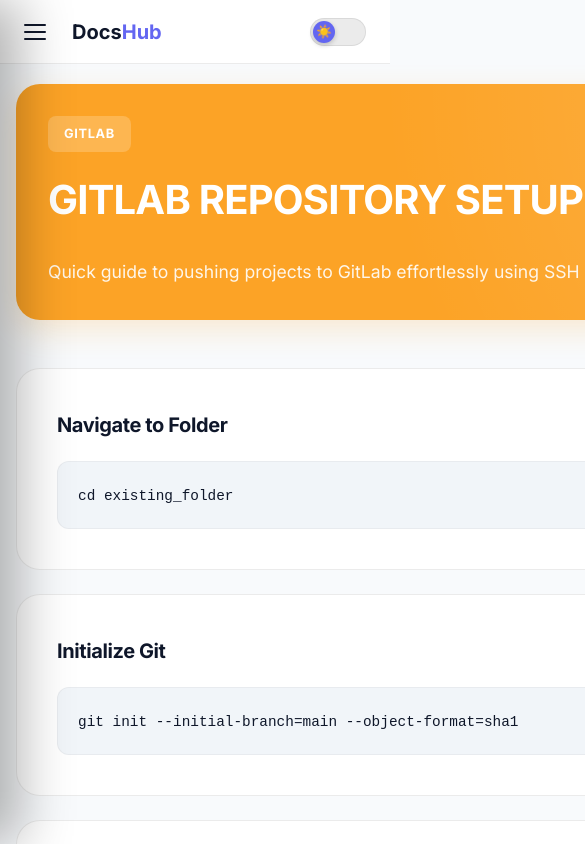
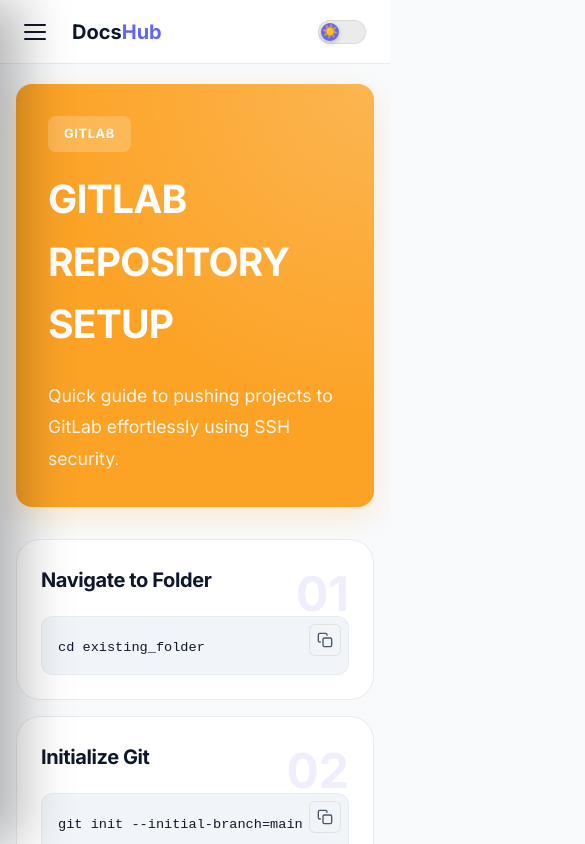
Before and after one commit to dotnetS3110/central-docs, an Angular app: page /gitlab-setup in a window 390 px wide. Shown: the top 844 px of the page, 585 px wide, since content can reach past the window. Built offline with nearby package versions, Linux system fonts and the light colour scheme.

Commit message:
add project documentation, modular SCSS components, and initialized Git hooks

```diff
--- a/src/app/app.css
+++ b/src/app/app.css
@@ -2,6 +2,7 @@
   display: flex;
   min-height: 100vh;
   position: relative;
+  overflow-x: hidden;
 }
 
 .main-content {
@@ -10,7 +11,9 @@
   padding: 2rem;
   background-color: var(--bg-main);
   transition: all 0.3s cubic-bezier(0.4, 0, 0.2, 1);
+  min-width: 0;
 }
+
 
 .content-wrapper {
   max-width: 1200px;
--- a/src/app/pages/gitlab-setup/gitlab-setup.html
+++ b/src/app/pages/gitlab-setup/gitlab-setup.html
@@ -47,7 +47,7 @@
       </section>
 
       <section class="full-width ssh-section">
-        <h2>🔐 SSH Security Setup</h2>
+        <h2><span class="icon">🔐</span> SSH Security Setup</h2>
         <p>Ensure your secure connection by configuring SSH keys.</p>
         <div class="code-block-wrapper">
           <div class="code-container">
--- a/src/assets/scss/about/about.scss
+++ b/src/assets/scss/about/about.scss
@@ -1,13 +1,14 @@
 .about-page {
   max-width: 900px;
   margin: 0 auto;
+  padding: 0 1rem;
 }
 .header {
   text-align: center;
   margin-bottom: 4rem;
 
   h1 {
-    font-size: 3.5rem;
+    font-size: clamp(2.5rem, 8vw, 3.5rem);
     margin-bottom: 1rem;
     background: linear-gradient(135deg, var(--primary), var(--secondary));
     -webkit-background-clip: text;
@@ -78,3 +79,25 @@
   border-top: 1px solid var(--border-glass);
   color: var(--text-dim);
 }
+
+@media screen and (max-width: 768px) {
+  .header {
+    margin-bottom: 2.5rem;
+  }
+  .card {
+    padding: 2rem;
+  }
+  .mission-section {
+    margin-bottom: 2.5rem;
+  }
+}
+
+@media screen and (max-width: 480px) {
+  .card {
+    padding: 1.5rem;
+    border-radius: 16px;
+  }
+  .feature-card {
+    padding: 1.5rem;
+  }
+}
--- a/src/assets/scss/angular-commands/angular-commands.scss
+++ b/src/assets/scss/angular-commands/angular-commands.scss
@@ -334,8 +334,39 @@
 @media screen and (max-width: 800px) {
   .cheat-grid {
     grid-template-columns: 1fr;
+    gap: 1.5rem;
+  }
+  .header {
+    padding: 2rem;
+    border-radius: 16px;
+    margin-bottom: 2rem;
   }
   .header h1 {
-    font-size: 2.5rem;
+    font-size: clamp(2rem, 10vw, 2.5rem);
+  }
+  .cheat-card {
+    padding: 1.5rem;
+  }
+  .onboarding-steps {
+    grid-template-columns: 1fr;
   }
 }
+
+@media screen and (max-width: 480px) {
+  .cmd-header {
+    flex-direction: column;
+    align-items: flex-start;
+    gap: 0.5rem;
+  }
+  .fix-header {
+    flex-direction: column;
+    align-items: flex-start;
+    gap: 0.75rem;
+  }
+  .solution-step {
+    gap: 1rem;
+  }
+  .onboarding-header h3 {
+    font-size: 1.5rem;
+  }
+}
--- a/src/assets/scss/components/sidebar/sidebar.scss
+++ b/src/assets/scss/components/sidebar/sidebar.scss
@@ -129,9 +129,12 @@
   }
 
   &.active {
-    background: linear-gradient(90deg, rgba(99, 102, 241, 0.1) 0%, rgba(99, 102, 241, 0) 100%);
+    background: linear-gradient(90deg, rgba(99, 102, 241, 0.1) 0%, rgba(99, 102, 241, 0.02) 100%);
     color: var(--primary);
-    border-left: 3px solid var(--primary);
+    border-left: 4px solid var(--primary);
+    margin-left: -1.5rem;
+    padding-left: calc(1.5rem + 1rem - 4px);
+    border-radius: 0 12px 12px 0;
 
     .icon {
       color: var(--primary);
@@ -199,6 +202,8 @@
 
 @media screen and (max-width: 1024px) {
   .sidebar {
+    width: 300px;
+    max-width: 90vw;
     transform: translateX(-100%);
     box-shadow: 20px 0 50px rgba(0, 0, 0, 0.3);
 
@@ -209,6 +214,17 @@
 
   .mobile-close {
     display: flex;
+    position: absolute;
+    right: 1.5rem;
+    top: 1.5rem;
+    font-size: 1.75rem;
+    width: 32px;
+    height: 32px;
+    align-items: center;
+    justify-content: center;
+    background: rgba(255, 255, 255, 0.05);
+    border-radius: 8px;
+    line-height: 1;
   }
 
   .nav-item {
@@ -219,10 +235,58 @@
 
 @media screen and (max-width: 480px) {
   .sidebar {
-    padding: 1.25rem 1rem;
+    width: 280px;
+    padding: 1.5rem 1.25rem;
   }
 
   .logo {
     margin-bottom: 2rem;
+    padding-right: 3rem; /* Space for close button */
+  }
+
+  .logo-text {
+    font-size: 1.25rem;
+  }
+
+  .user-info {
+    .name {
+      font-size: 0.85rem;
+    }
+    .role {
+      font-size: 0.7rem;
+    }
+  }
+
+  .avatar {
+    width: 36px;
+    height: 36px;
   }
 }
+
+
+/* Ensure Footer Toggle doesn't overlap */
+.footer-top {
+  display: flex;
+  align-items: center;
+  justify-content: space-between;
+  gap: 0.5rem;
+  width: 100%;
+}
+
+.user-profile {
+  flex: 1;
+  min-width: 0; /* Allow shrinking for text truncation */
+}
+
+.user-info {
+  min-width: 0;
+  p {
+    white-space: nowrap;
+    overflow: hidden;
+    text-overflow: ellipsis;
+  }
+}
+
+app-theme-toggle {
+  flex-shrink: 0;
+}
--- a/src/assets/scss/components/theme-toggle/theme-toggle.scss
+++ b/src/assets/scss/components/theme-toggle/theme-toggle.scss
@@ -37,6 +37,19 @@
   }
 }
 
-.icon {
-  font-size: 0.8rem;
+@media screen and (max-width: 480px) {
+  .toggle-track {
+    width: 48px;
+    height: 24px;
+  }
+  .toggle-thumb {
+    width: 18px;
+    height: 18px;
+    top: 2px;
+    left: 2px;
+
+    &.dark {
+      transform: translateX(24px);
+    }
+  }
 }
--- a/src/assets/scss/dashboard/dashboard.scss
+++ b/src/assets/scss/dashboard/dashboard.scss
@@ -122,6 +122,49 @@
   .main-content-grid { grid-template-columns: 1fr; }
 }
 
+@media (max-width: 768px) {
+  .dashboard {
+    padding: 1rem;
+  }
+  .stat-info .value {
+    font-size: 2.5rem;
+  }
+  .stat-card.premium {
+    padding: 1.5rem;
+    border-radius: 20px;
+  }
+  .chart-container-wrapper {
+    padding: 1.5rem;
+    border-radius: 24px;
+  }
+  .chart-header h3 {
+    font-size: 1.4rem;
+  }
+  .recent-activity {
+    padding: 1.5rem;
+    border-radius: 24px;
+  }
+}
+
+@media (max-width: 480px) {
+  .stat-card.premium {
+    flex-direction: column;
+    align-items: flex-start;
+    gap: 1rem;
+  }
+  .dashboard h1 {
+    font-size: 2rem;
+  }
+  .subtitle {
+    font-size: 0.95rem;
+  }
+  .activity-item {
+    padding: 1rem;
+    gap: 0.75rem;
+  }
+}
+
+
 .chart-container-wrapper {
   background: var(--bg-card);
   border: 1px solid var(--border-glass);
--- a/src/assets/scss/erp-blueprint/erp-blueprint.scss
+++ b/src/assets/scss/erp-blueprint/erp-blueprint.scss
@@ -209,6 +209,7 @@
 
 .dep-svg {
   width: 100%;
+  height: auto;
   max-width: 720px;
   margin: 0 auto;
   display: block;
@@ -559,10 +560,97 @@
 }
 
 @media screen and (max-width: 800px) {
-  .header h1 {
-    font-size: 2.5rem;
-  }
   .header {
     padding: 2rem;
+    border-radius: 16px;
+    margin-bottom: 2rem;
+
+    h1 {
+      font-size: clamp(2rem, 10vw, 2.5rem);
+    }
+  }
+
+  .layers {
+    grid-template-columns: 1fr;
+    gap: 1rem;
+  }
+
+  .layer-card {
+    padding: 1.5rem;
+  }
+
+  .dep-wrap {
+    padding: 0.75rem;
+    border-radius: 16px;
+  }
+
+  .dep-svg {
+    max-width: 100%;
+  }
+
+  .charts-grid {
+    grid-template-columns: 1fr;
+  }
+
+  .chart-card {
+    padding: 1.5rem;
+    border-radius: 16px;
+  }
+
+  .principles-grid {
+    grid-template-columns: 1fr;
+  }
+
+  .rules-list {
+    grid-template-columns: 1fr;
+  }
+
+  .tab-bar {
+    gap: 2px;
+    padding: 2px;
+  }
+
+  .tab-btn {
+    padding: 10px 5px;
+    font-size: 11px;
+    min-width: 60px;
+  }
+
+  .fold-table {
+    display: block;
+    overflow-x: auto;
+    white-space: nowrap;
+    -webkit-overflow-scrolling: touch;
+  }
+
+  .fold-table th,
+  .fold-table td {
+    padding: 0.75rem;
+    min-width: 120px;
   }
 }
+
+@media screen and (max-width: 480px) {
+  .flow-step {
+    .fs-body {
+      padding: 10px 12px;
+    }
+    .fs-num {
+      width: 36px;
+    }
+    .fs-circle {
+      width: 28px;
+      height: 28px;
+      font-size: 10px;
+    }
+  }
+
+  .blueprint-badge {
+    font-size: 0.7rem;
+    padding: 0.4rem 0.8rem;
+  }
+
+  .intro {
+    font-size: 1rem;
+  }
+}
--- a/src/assets/scss/git-cheat-sheet/git-cheat-sheet.scss
+++ b/src/assets/scss/git-cheat-sheet/git-cheat-sheet.scss
@@ -132,8 +132,25 @@
 @media screen and (max-width: 800px) {
   .cheat-grid {
     grid-template-columns: 1fr;
+    gap: 1.5rem;
+  }
+  .header {
+    padding: 2rem;
+    border-radius: 16px;
+    margin-bottom: 2rem;
   }
   .header h1 {
-    font-size: 2.5rem;
+    font-size: clamp(2rem, 10vw, 2.5rem);
+  }
+  .cheat-card {
+    padding: 1.5rem;
   }
 }
+
+@media screen and (max-width: 480px) {
+  .cmd-header {
+    flex-direction: column;
+    align-items: flex-start;
+    gap: 0.5rem;
+  }
+}
--- a/src/assets/scss/gitlab-setup/gitlab-setup.scss
+++ b/src/assets/scss/gitlab-setup/gitlab-setup.scss
@@ -118,19 +118,22 @@
 
 pre {
   background: var(--bg-code);
-  padding: 1.25rem;
+  padding: 1rem;
   border-radius: 12px;
   overflow-x: auto;
   border: 1px solid var(--border-dim);
   flex: 1;
-  padding-right: 3rem;
+  padding-right: 2.5rem;
+  white-space: pre-wrap;
+  word-break: break-all;
 }
 
 code {
   font-family: 'JetBrains Mono', monospace;
   color: var(--text-main);
-  font-size: 0.9rem;
+  font-size: 0.85rem;
 }
+
 
 .full-width {
   grid-column: 1 / -1;
@@ -165,7 +168,13 @@
   align-items: center;
   gap: 1rem;
   color: var(--success);
+
+  .icon {
+    font-size: 1.5rem;
+    flex-shrink: 0;
+  }
 }
+
 
 .test-msg {
   display: flex;
@@ -214,13 +223,38 @@
 }
 
 @media screen and (max-width: 800px) {
-  .header h1 {
-    font-size: 2.5rem;
-  }
   .header {
     padding: 2rem;
+    border-radius: 16px;
+    margin-bottom: 2rem;
+
+    h1 {
+      font-size: clamp(2rem, 10vw, 2.5rem);
+    }
   }
+
   .content-grid {
     grid-template-columns: 1fr;
+    gap: 1rem;
+  }
+
+  .step-card {
+    padding: 1.5rem;
+  }
+
+  .ssh-section {
+    padding: 1.5rem;
+  }
+
+  .completion-footer {
+    padding: 2rem;
   }
 }
+
+@media screen and (max-width: 480px) {
+  .test-msg {
+    flex-direction: column;
+    align-items: flex-start;
+    gap: 0.5rem;
+  }
+}
--- a/src/assets/scss/mvc-prompt-generator/mvc-prompt-generator.scss
+++ b/src/assets/scss/mvc-prompt-generator/mvc-prompt-generator.scss
@@ -198,13 +198,43 @@
 }
 
 @media screen and (max-width: 800px) {
-  .header h1 {
-    font-size: 2.5rem;
-  }
   .header {
     padding: 2rem;
+    border-radius: 16px;
+    margin-bottom: 2rem;
+
+    h1 {
+      font-size: clamp(2rem, 10vw, 2.5rem);
+    }
   }
+
+  .premium-card {
+    padding: 1.5rem;
+  }
+
   .grid {
     grid-template-columns: 1fr;
+    gap: 1rem;
+  }
+
+  .generate-btn {
+    width: 100%;
+    justify-content: center;
+  }
+
+  .prompt-box {
+    padding: 1.5rem;
   }
 }
+
+@media screen and (max-width: 480px) {
+  .result-header {
+    flex-direction: column;
+    align-items: flex-start;
+    gap: 1rem;
+
+    h3 {
+      font-size: 1.1rem;
+    }
+  }
+}
--- a/src/styles.css
+++ b/src/styles.css
@@ -75,7 +75,15 @@
 
 code, pre {
   font-family: 'Fira Code', monospace;
+  white-space: pre-wrap;
+  word-wrap: break-word;
+  word-break: break-all;
 }
+
+pre {
+  overflow-x: auto;
+}
+
 
 /* Scrollbar Styling */
 ::-webkit-scrollbar {
```
